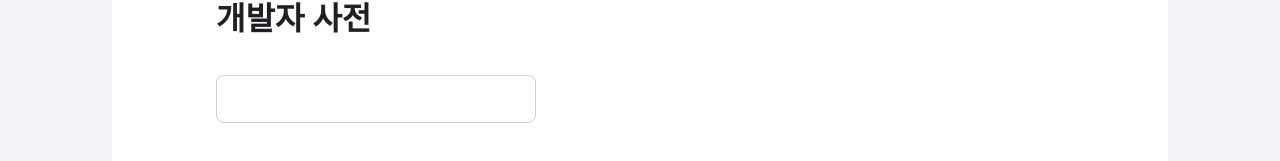
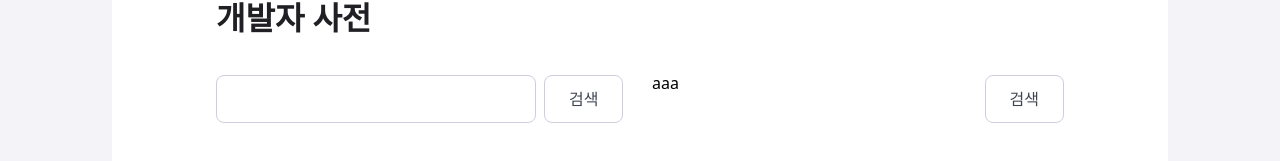
Before and after one commit to Jaesang98/JS-Developer, a React (Vite) app: page /Devx in a window 1280 px wide. Shown: the part 161-322 px from the top of the page. Built offline with nearby package versions, Linux system fonts and the light colour scheme; a web font is replaced by a local one.

Commit message:
chore(jsnam) : devx-filterWrap 여기부터 하기

```diff
--- a/src/assets/styles/components/ui/button.module.scss
+++ b/src/assets/styles/components/ui/button.module.scss
@@ -24,7 +24,7 @@
     cursor: pointer;
     box-shadow: 0px 2px 4px 0px color(light, 100);
 
-    @at-root .dark-theme & {
+    :global(.dark-theme) & {
         background-color: color(main, primary2);
         box-shadow: 0px 2px 4px 0px color(dark, 900);
     }
@@ -51,10 +51,34 @@
     background-image: url('../../../img/btnArrow.svg');
     background-position: right 24px center;
 
-    @at-root .dark-theme & {
+    :global(.dark-theme) & {
         background-color: color(dark, 800);
         color: color(dark, 100);
         border: 2px solid color(dark, 600);
         box-shadow: 0px 2px 4px 0px color(dark, 900);
     }
 }
+
+.btn4 {
+    @include font-style(Btn-text-2);
+    background-color: color(main, white);
+    color: color(light, 900);
+    padding: 14.5px 24px;
+    border-radius: 8px;
+    border: 1px solid color(light, 500);
+    cursor: pointer;
+
+    &:hover {
+        background-color: color(light, 300);
+    }
+
+    :global(.dark-theme) & {
+        background-color: color(dark, 800);
+        color: color(dark, 200);
+        border: 1px solid color(dark, 500);
+
+        &:hover {
+            background-color: color(dark, 700);
+        }
+    }
+}
--- a/src/assets/styles/pages/devx.module.scss
+++ b/src/assets/styles/pages/devx.module.scss
@@ -33,8 +33,20 @@
     }
 }
 
+.devx-filter {
+    display: flex;
+    gap: 24px;
+    margin-top: 40px;
+}
+
+.devx-searchWrap {
+    width: 100%;
+    display: flex;
+    gap: 8px;
+}
+
 .devx-filterWrap {
     width: 100%;
-    margin-top: 40px;
     display: flex;
+    justify-content: space-between;
 }
--- a/src/components/ui/button.tsx
+++ b/src/components/ui/button.tsx
@@ -2,7 +2,7 @@ import React from 'react';
 import styles from '@/assets/styles/components/ui/button.module.scss';
 
 interface ButtonProps {
-    variant?: 'btn1' | 'btn2' | 'btn3';
+    variant?: 'btn1' | 'btn2' | 'btn3' | 'btn4';
     children: React.ReactNode;
     onClick?: () => void;
     disabled?: boolean;
@@ -12,6 +12,7 @@ interface ButtonProps {
  * - btn1: 로그인 버튼
  * - btn2: 메인화면 시작하기 버튼
  * - btn3: 메인화면 보러가기 버튼
+ * - btn4: 개발자 사전 검색 버튼
  */
 const Button: React.FC<ButtonProps> = ({ variant = 'btn1', children, onClick, disabled = false }) => {
     return (
--- a/src/pages/devx/index.tsx
+++ b/src/pages/devx/index.tsx
@@ -1,6 +1,7 @@
 import MainLayout from '@/components/layout/MainLayout';
 import styles from '@/assets/styles/pages/devx.module.scss';
 import Input from '@/components/ui/input';
+import Button from '@/components/ui/button';
 
 function Devx() {
     return (
@@ -8,8 +9,15 @@ function Devx() {
             <div className={styles['devx-contentWrap']}>
                 <div className={styles['devx-content']}>
                     <div className={styles['devx-title']}>개발자 사전</div>
-                    <div className={styles['devx-filterWrap']}>
-                        <Input variant="input1" children={undefined}></Input>
+                    <div className={styles['devx-filter']}>
+                        <div className={styles['devx-searchWrap']}>
+                            <Input variant="input1" children={undefined}></Input>
+                            <Button variant="btn4">검색</Button>
+                        </div>
+                        <div className={styles['devx-filterWrap']}>
+                            aaa
+                            <Button variant="btn4">검색</Button>
+                        </div>
                     </div>
                 </div>
             </div>
```
